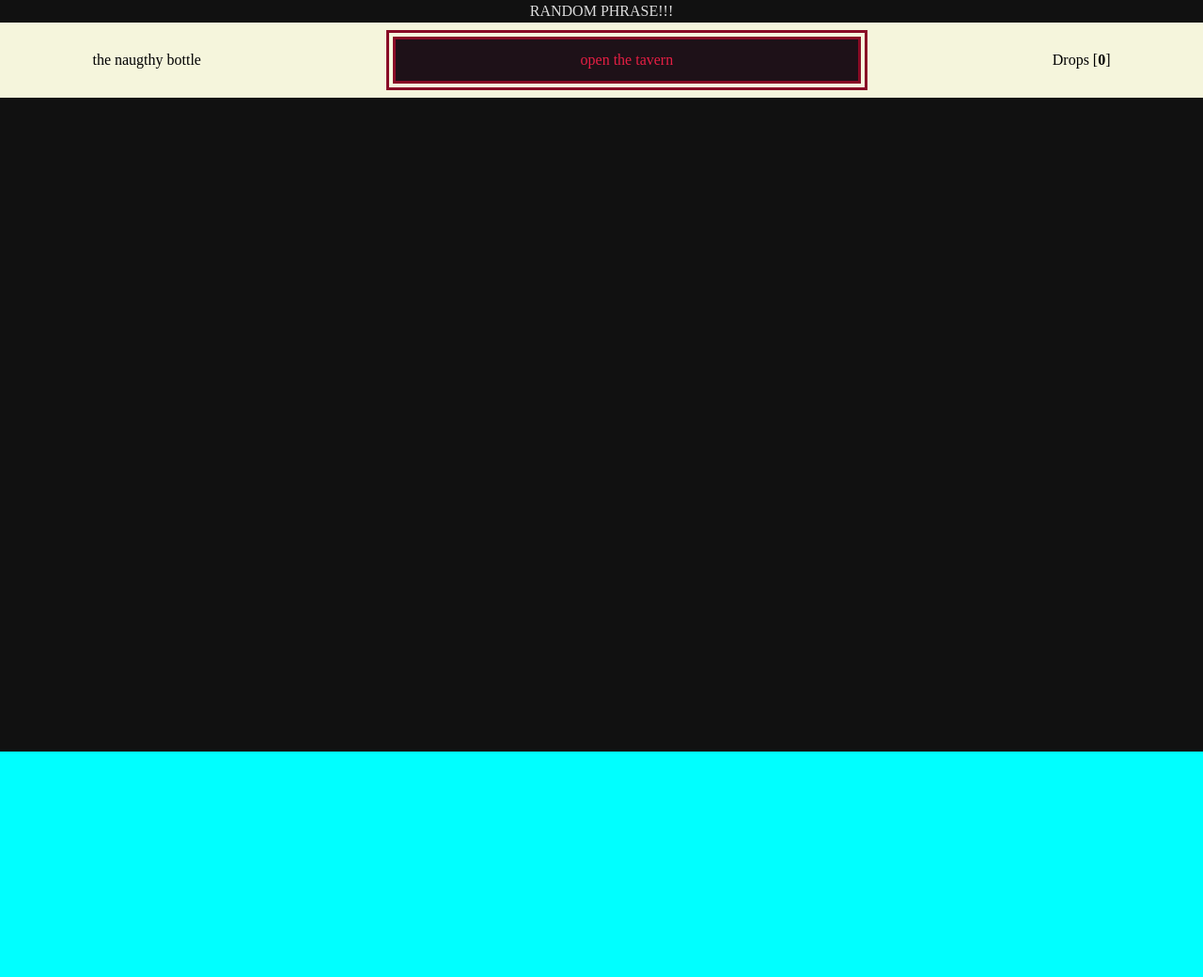
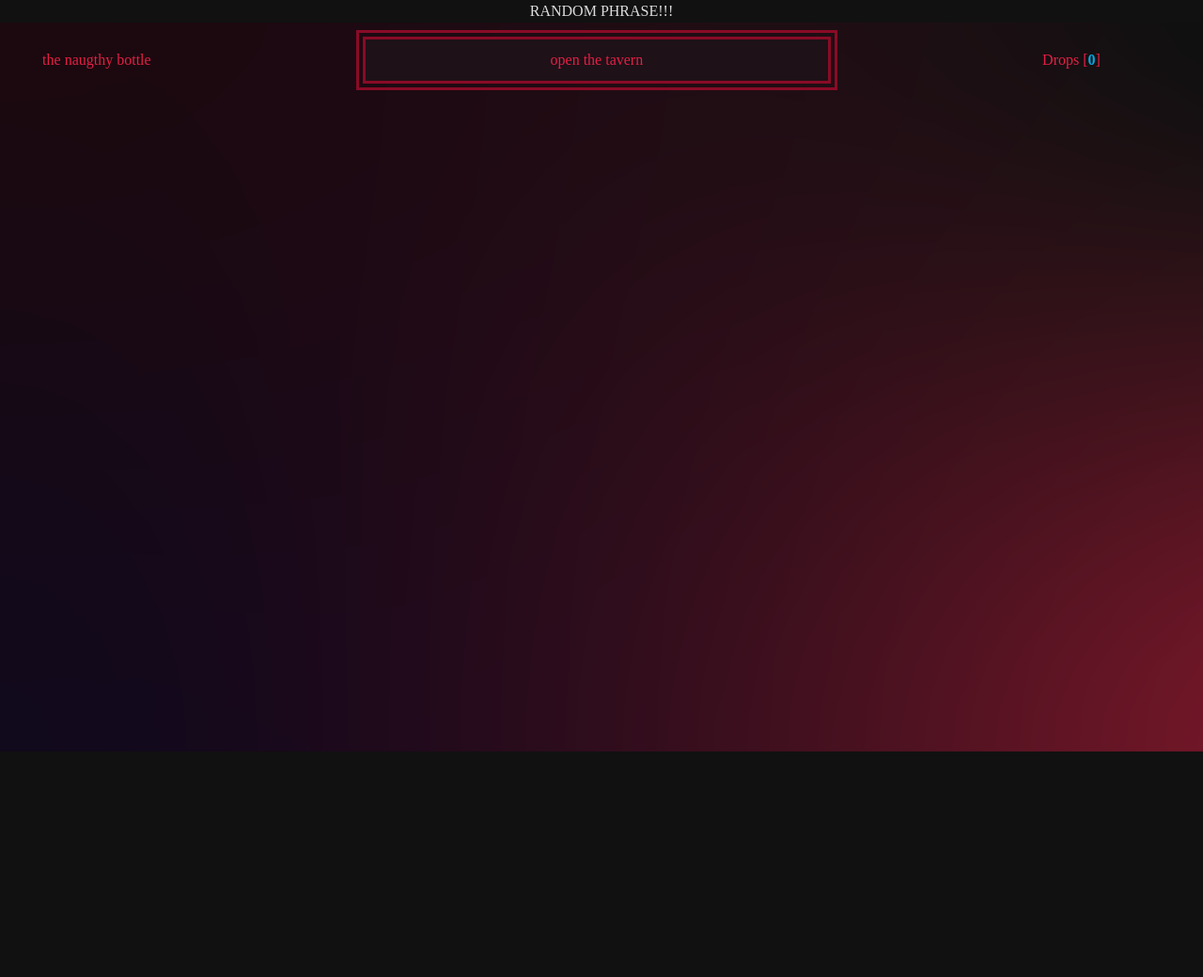
Before and after one commit to DrayanInterfaceDesigner/thenaughtybottle, a PHP site: page / in a window 1280 px wide. Shown: the top 1040 px of the page at 94% size. Before the commit the page ends 800 px from the top, so only its background shows below. Run offline with PHP 8.4, Linux system fonts and the light colour scheme.

Commit message:
more css

```diff
--- a/index.html
+++ b/index.html
@@ -15,6 +15,7 @@
 
         <!-- header boiler html -->
         <section class="app__header _full-height-viewport">
+            <div class="header__background"></div>
             <div class="header__announcement__container">
                 <p class="announcement_container__phrase">RANDOM PHRASE!!!</p>
             </div>
@@ -41,6 +42,7 @@
         </section>
 
         <!-- falta middle boiler html -->
+        <section class="app__middle _full-height-viewport"></section>
 
         <!-- footer boiler html -->
         <section class="app__footer _full-height-viewport">
--- a/styles/index.css
+++ b/styles/index.css
@@ -19,6 +19,7 @@ body {
 }
 
 .header__announcement__container {
+    position: relative;
     display: flex;
     align-items: center;
     justify-content: center;
@@ -28,14 +29,28 @@ body {
     color: var(--contrast-text-color);
 }
 
+.header__background {
+    position: absolute;
+    top: 0;
+    left: 0;
+    bottom: 0;
+    right: 0;
+    width: 100%;
+    max-width: 100%;
+    background-repeat: no-repeat;
+    background-image: url(../assets/images/background_index.png);
+    background-size: cover;
+    opacity: .45;
+    z-index: -1;
+}
 .header__menu__container {
     display: flex;
     justify-content: space-around;
     align-items: center;
     width: 100%;
     height: 10vh;
-    background-color: beige;
 }
+
 .menu__access__button {
     display: flex;
     justify-content: center;
@@ -43,6 +58,12 @@ body {
     width: 40%;
     height: 80%;
     border: 3px solid var(--dimmed-bright-color);
+    cursor: pointer;
+}
+
+.menu__logo__wrapper {
+    /* temporary fix */
+    margin-left: -4rem;
 }
 .access__button__inside {
     display: flex;
@@ -54,7 +75,15 @@ body {
     background-color: var(--dark-btn-color);
     color: var(--theme-bright-color);
 }
-
+.access__button__text {
+    user-select: none;
+}
+.logo__title, .bag__text {
+    color: var(--theme-bright-color);
+}
+.bag__text__number {
+    color: var(--notification-color);
+}
 
 /* FOOTER */
 
```
Also changed, not shown: assets/images/background_index.png (added).
